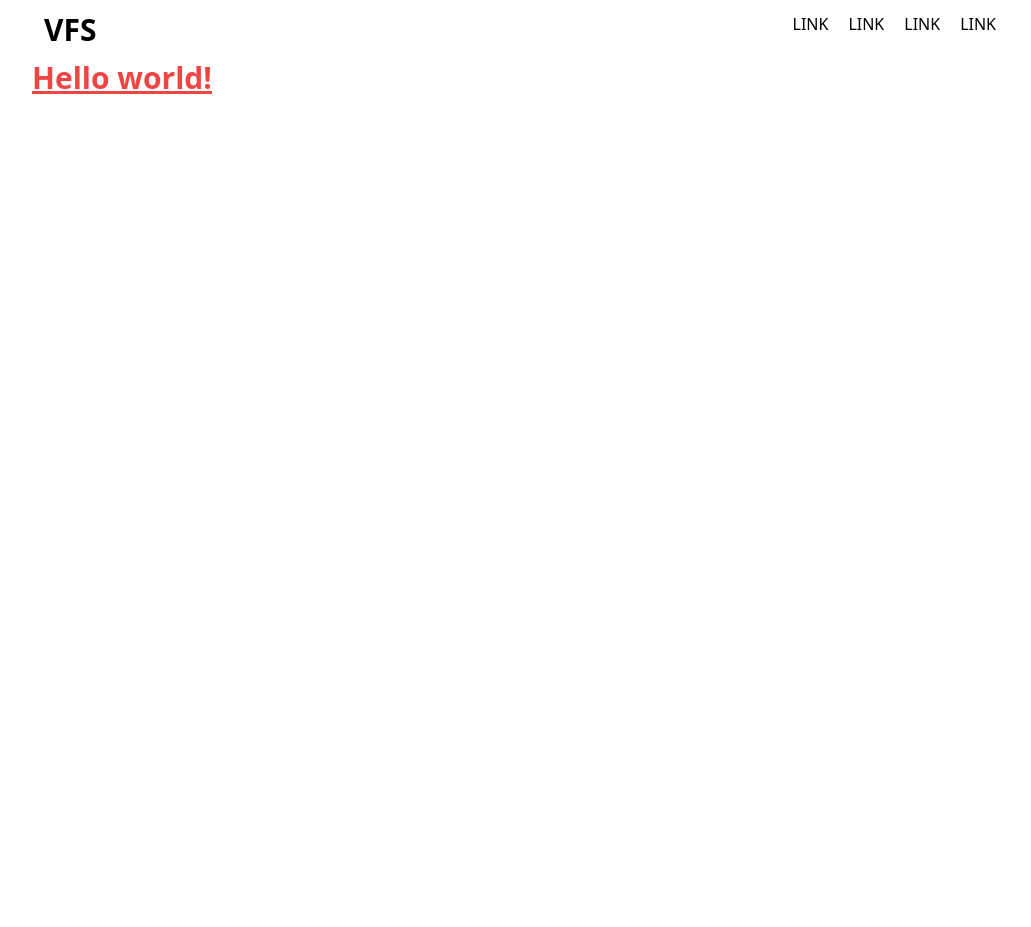
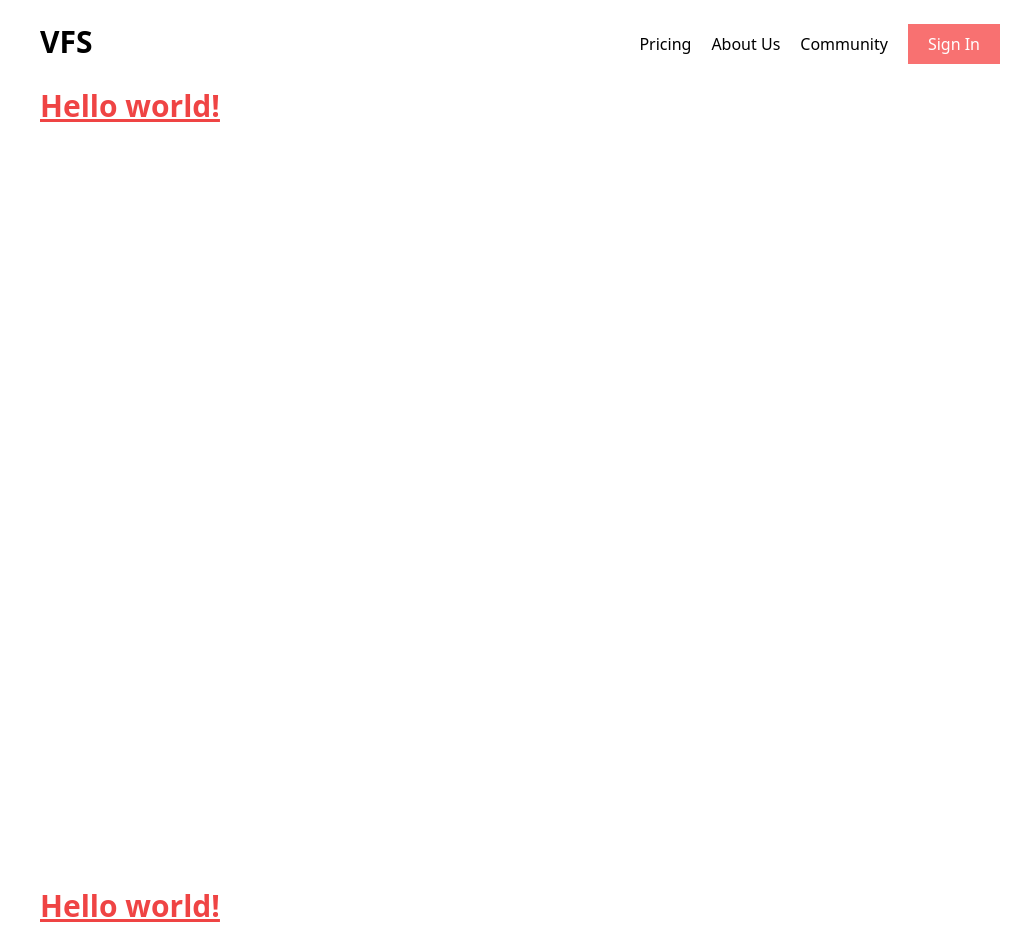
Before and after one commit to stefanrogic/virtual-fitness-studio, a website built with Vite: page index.html in a window 1280 px wide. Shown: the whole page, without its empty margins (120-1151 px from the left). Before the commit the page ends 800 px from the top, so only its background shows below. Built offline with nearby package versions, Linux system fonts and the light colour scheme.

Commit message:
navbar with responsive design

```diff
--- a/index.html
+++ b/index.html
@@ -7,23 +7,30 @@
     <meta name="viewport" content="width=device-width, initial-scale=1.0" />
     <title>Virtual Fitness Studio - Get fit with our programs</title>
   </head>
-  <body>
-    <header class="container mx-auto">
-      <nav class="relative flex flex-row mx-auto p-3">
+  <body class="">
+    <header class="container mx-auto px-2">
+      <nav class="sticky top-0 flex flex-row mx-auto py-6 bg-white">
         <h1 class="mr-auto text-3xl font-bold">VFS</h1>
-        <ul class="flex flex-row gap-5">
-          <li><a href="#">LINK</a></li>
-          <li><a href="#">LINK</a></li>
-          <li><a href="#">LINK</a></li>
-          <li><a href="#">LINK</a></li>
-        </ul>
+
+        <div class="hidden md:flex flex-row space-x-5 items-center">
+          <a class="text-black hover:text-red-600" href="#">Pricing</a>
+          <a class="text-black hover:text-red-600" href="#">About Us</a>
+          <a class="text-black hover:text-red-600" href="#">Community</a>
+          <a class="text-white" href="#"><button class="bg-red-400 hover:bg-red-600 px-5 py-2">Sign In</button></a>
+        </div>
+
+        <button class="md:hidden bg-red-400 hover:bg-red-600 text-white px-5 py-2">Menu</button>
       </nav>
 
-      <div class="">
+      <div class="h-screen">
         <h1 class="text-3xl font-bold underline text-red-500">Hello world!</h1>
       </div>
     </header>
 
+    <section class="container mx-auto px-2 h-screen">
+      <h1 class="text-3xl font-bold underline text-red-500">Hello world!</h1>
+    </section>
+
     <script type="module" src="./src/ts/main.ts"></script>
   </body>
 </html>
--- a/src/scss/output.scss
+++ b/src/scss/output.scss
@@ -572,8 +572,12 @@ video {
   }
 }
 
-.relative {
-  position: relative;
+.sticky {
+  position: sticky;
+}
+
+.top-0 {
+  top: 0px;
 }
 
 .mx-auto {
@@ -589,33 +593,76 @@ video {
   display: flex;
 }
 
+.hidden {
+  display: none;
+}
+
+.h-screen {
+  height: 100vh;
+}
+
 .flex-row {
   flex-direction: row;
 }
 
-.gap-3 {
-  gap: 0.75rem;
+.items-center {
+  align-items: center;
 }
 
 .gap-5 {
   gap: 1.25rem;
 }
 
-.bg-red-500 {
-  --tw-bg-opacity: 1;
-  background-color: rgb(239 68 68 / var(--tw-bg-opacity));
+.space-x-5 > :not([hidden]) ~ :not([hidden]) {
+  --tw-space-x-reverse: 0;
+  margin-right: calc(1.25rem * var(--tw-space-x-reverse));
+  margin-left: calc(1.25rem * calc(1 - var(--tw-space-x-reverse)));
 }
 
-.p-3 {
-  padding: 0.75rem;
+.space-x-6 > :not([hidden]) ~ :not([hidden]) {
+  --tw-space-x-reverse: 0;
+  margin-right: calc(1.5rem * var(--tw-space-x-reverse));
+  margin-left: calc(1.5rem * calc(1 - var(--tw-space-x-reverse)));
 }
 
-.p-5 {
-  padding: 1.25rem;
+.bg-white {
+  --tw-bg-opacity: 1;
+  background-color: rgb(255 255 255 / var(--tw-bg-opacity));
 }
 
-.p-4 {
-  padding: 1rem;
+.bg-black {
+  --tw-bg-opacity: 1;
+  background-color: rgb(0 0 0 / var(--tw-bg-opacity));
+}
+
+.bg-red-400 {
+  --tw-bg-opacity: 1;
+  background-color: rgb(248 113 113 / var(--tw-bg-opacity));
+}
+
+.py-6 {
+  padding-top: 1.5rem;
+  padding-bottom: 1.5rem;
+}
+
+.px-5 {
+  padding-left: 1.25rem;
+  padding-right: 1.25rem;
+}
+
+.py-3 {
+  padding-top: 0.75rem;
+  padding-bottom: 0.75rem;
+}
+
+.py-2 {
+  padding-top: 0.5rem;
+  padding-bottom: 0.5rem;
+}
+
+.px-2 {
+  padding-left: 0.5rem;
+  padding-right: 0.5rem;
 }
 
 .text-3xl {
@@ -632,6 +679,57 @@ video {
   color: rgb(239 68 68 / var(--tw-text-opacity));
 }
 
+.text-red-400 {
+  --tw-text-opacity: 1;
+  color: rgb(248 113 113 / var(--tw-text-opacity));
+}
+
+.text-white {
+  --tw-text-opacity: 1;
+  color: rgb(255 255 255 / var(--tw-text-opacity));
+}
+
+.text-black {
+  --tw-text-opacity: 1;
+  color: rgb(0 0 0 / var(--tw-text-opacity));
+}
+
 .underline {
   text-decoration-line: underline;
 }
+
+.hover\:bg-red-600:hover {
+  --tw-bg-opacity: 1;
+  background-color: rgb(220 38 38 / var(--tw-bg-opacity));
+}
+
+.hover\:text-red-600:hover {
+  --tw-text-opacity: 1;
+  color: rgb(220 38 38 / var(--tw-text-opacity));
+}
+
+@media (min-width: 480px) {
+  .sm\:flex {
+    display: flex;
+  }
+}
+
+@media (min-width: 786px) {
+  .md\:flex {
+    display: flex;
+  }
+
+  .md\:hidden {
+    display: none;
+  }
+
+  .md\:flex-row {
+    flex-direction: row;
+  }
+}
+
+@media (min-width: 1440px) {
+  .xl\:flex {
+    display: flex;
+  }
+}
```
